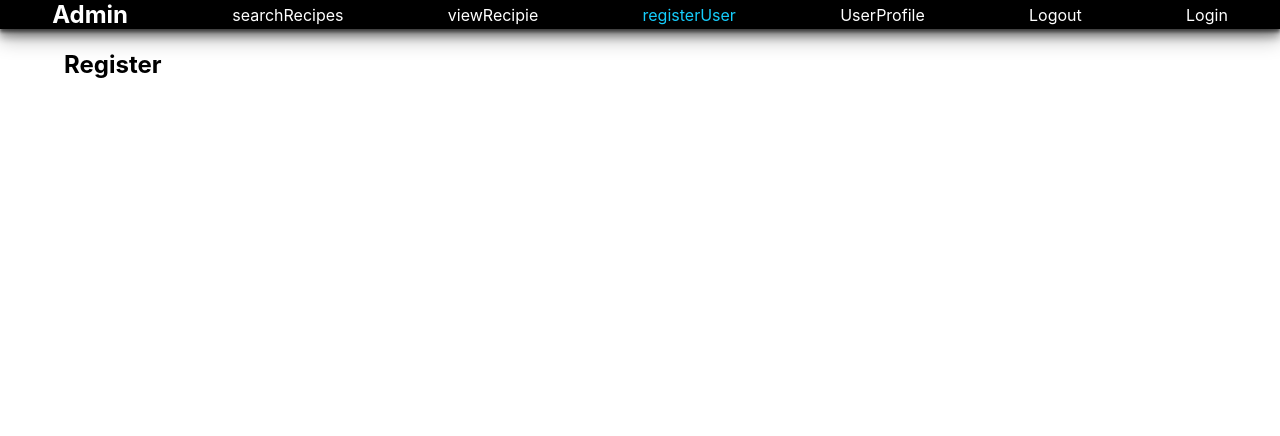
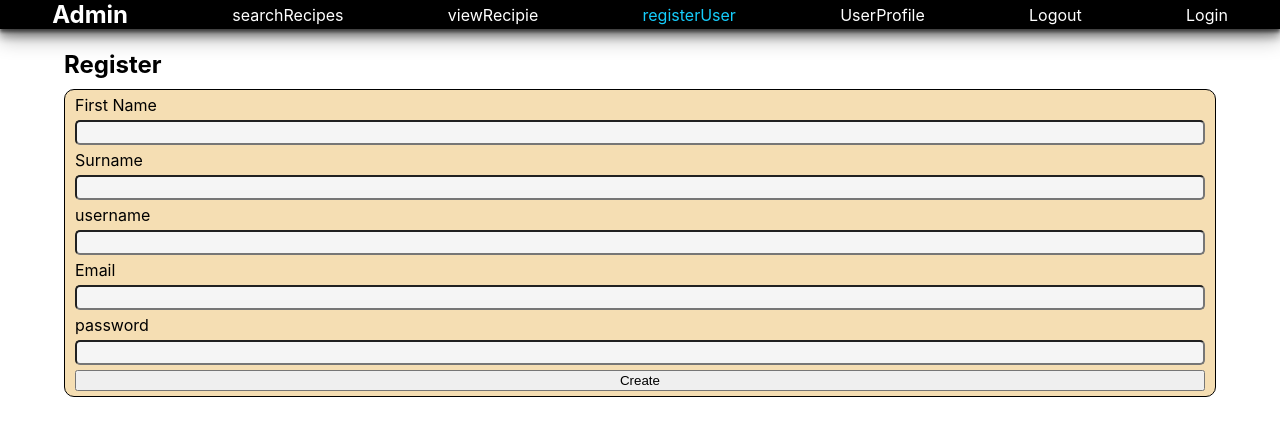
Before and after one commit to GeorgeMc1/FP-frontend, a React (Create React App) app: page /registerUser in a window 1280 px wide. Shown: the top 436 px of the page. Built offline with nearby package versions, Linux system fonts and the light colour scheme; the HTML template or start-up script is replaced by a standard one.

Commit message:
register form with submit handler

```diff
--- a/src/css/common-styles.js
+++ b/src/css/common-styles.js
@@ -21,6 +21,6 @@ export const FlexContainerColumn = styled.div`
 	`
 
 	export const Container = styled.div`
-
+	width:100%;
 	margin: auto auto;
 	`
--- a/src/css/common.css
+++ b/src/css/common.css
@@ -22,7 +22,7 @@ dd {
   margin: 0;
 }
 
-#recipe-search {
+#recipe-search, #registerPageForm {
   background-color: wheat;
   width:100%;
   display:flex;
@@ -32,6 +32,8 @@ dd {
   border-radius:10px;
   margin-top:10px ;
 }
+
+#registerPageForm input,#registerPageForm select,
 #recipe-search input,#recipe-search select {
   flex:0 0 80%;
   padding:3px;
--- a/src/utils/index.js
+++ b/src/utils/index.js
@@ -10,3 +10,88 @@ export const getRecipiesFromApi = async (url) => {
         console.error("Error getRecipiesFromApi(url)", url)
     }
 }
+
+
+//copied code
+
+//obj passed in preformated to match required api createuser
+export const createUser = async (obj) => {
+    try {
+        const response = await fetch(`${process.env.REACT_APP_REST_API_URL}/api/signup`, {
+            method: "POST",
+            headers: { "Content-Type": "application/json" },
+            body: JSON.stringify(obj)
+        });
+        return await response.json();
+    } catch (error) {
+        console.log(error)
+    }
+}
+
+//obj passed in preformated to match required api updateuser
+export const updateUser = async (obj) => {
+    try {
+        console.log("update called",obj)
+        const response = await fetch(`${process.env.REACT_APP_REST_API_URL}/api/updateUser`, {
+            method: "PATCH",
+            headers: { "Content-Type": "application/json" },
+            body: JSON.stringify(obj)
+        });
+        return await response.json();
+    } catch (error) {
+        console.log(error)
+    }
+}
+
+//obj passed in preformated to match required api deleteuser
+export const deleteUser = async (obj) => {
+    try {
+        const response = await fetch(`${process.env.REACT_APP_REST_API_URL}/api/deleteUser`, {
+            method: "DELETE",
+            headers: { "Content-Type": "application/json" },
+            body: JSON.stringify(obj)
+        });
+        return await response.json();
+    } catch (error) {
+        console.log(error)
+    }
+}
+
+
+export const authCheck = async (jwtToken) => {
+    console.log("authCheck",jwtToken)
+    try {
+        const response = await fetch(`${process.env.REACT_APP_REST_API_URL}/api/authCheck`, {
+            method: "GET",
+            headers: {
+                "Content-Type": "application/json",
+                "Authorization": `Bearer ${jwtToken}`
+            }
+        })
+        const data = await response.json();
+        console.log("data",data);
+        return data.username
+    } catch (error) {
+        console.log(error);
+    }
+}
+
+export const loginUser = async (obj, setter,setJWT) => {
+    try {
+        console.log(obj)
+        const response = await fetch(`${process.env.REACT_APP_REST_API_URL}/api/login`, {
+            method: "POST",
+            headers: {
+                "Content-Type": "application/json"
+            },
+            body: JSON.stringify(obj)
+        })
+        const data = await response.json()
+        console.log("tokendata",data)
+        setJWT(data.token)
+        setter(data.username)
+        writeCookie("jwt_token", data.token, 7)
+    } catch (error) {
+        console.log(error)
+    }
+}
--- a/src/views/RegisterPage.jsx
+++ b/src/views/RegisterPage.jsx
@@ -1,12 +1,109 @@
 
-import { PageContainer } from "../css/common-styles"
+import { PageContainer } from "../css/common-styles";
+import "../css/common.css"
+import { useState } from "react";
+import { createUser } from "../../src/utils"
 const RegisterPage = () => {
+
+/* backend createuser schema required formatting as below
+{
+"firstname": "test2",
+"lastname": "",
+"username": "Test2",
+"email": "test2@email.com",
+"password": "Test123!"
+}
+ */
+
+    //obj is the user data formatted as needed by backend api to create
+    //res set in submit handler with either result or error message from createUser
+    const [obj, setObj] = useState({});
+    const [res, setRes] = useState();
+
+
+    const submitHandler = async (e) => {
+        e.preventDefault();
+        try {
+            console.debug("entering submithandler");
+            console.debug(process.env.REACT_APP_REST_API_URL);
+            console.debug(obj)
+            setRes(await createUser(obj));
+        } catch (error) {
+            //error
+            if (res.error) {
+                console.log(res.error)
+                return (
+                    <p>res.error</p>
+                )
+            }
+        }
+    }
 
 
     return (
+
         <PageContainer id="registerPage">
             <h2>Register</h2>
+            <>
 
+                <div className="error"> {res?.error}</div>
+                {res?.user?.username ? <div className="success"> {res?.user?.username} Created </div> : null}
+                <form id="registerPageForm" onSubmit={submitHandler}>
+                    <label>First Name</label>
+                    <input
+                        onChange={(event) => {
+                            setObj(obj => (
+                                {
+                                    ...obj,
+                                    "firstname": event.target.value
+                                }
+                            ))
+                        }} type="text" required />
+                    <label>Surname</label>
+                    <input
+                        onChange={(event) => {
+                            setObj(obj => (
+                                {
+                                    ...obj,
+                                    "lastname": event.target.value
+                                }
+                            ))
+                        }} type="text" />
+                    <label>username</label>
+                    <input
+                        onChange={(event) => {
+                            setObj(obj => (
+                                {
+                                    ...obj,
+                                    "username": event.target.value
+                                }
+                            ))
+                        }} type="text" required />
+
+
+                    <label>Email</label>
+                    <input onChange={(event) => {
+                        setObj(obj => (
+                            {
+                                ...obj,
+                                "email": event.target.value
+                            }
+                        ))
+                    }} type="text" required />
+                    <label>password</label>
+                    <input onChange={(event) => {
+                        setObj(obj => (
+                            {
+                                ...obj,
+                                "password": event.target.value
+                            }
+                        ))
+                    }} type="password" required />
+
+
+                    <button type="submit" >Create</button>
+                </form>
+            </>
         </PageContainer>
     );
 };
```
Also changed, not shown: src/common/index.js (+18 -0 lines).
